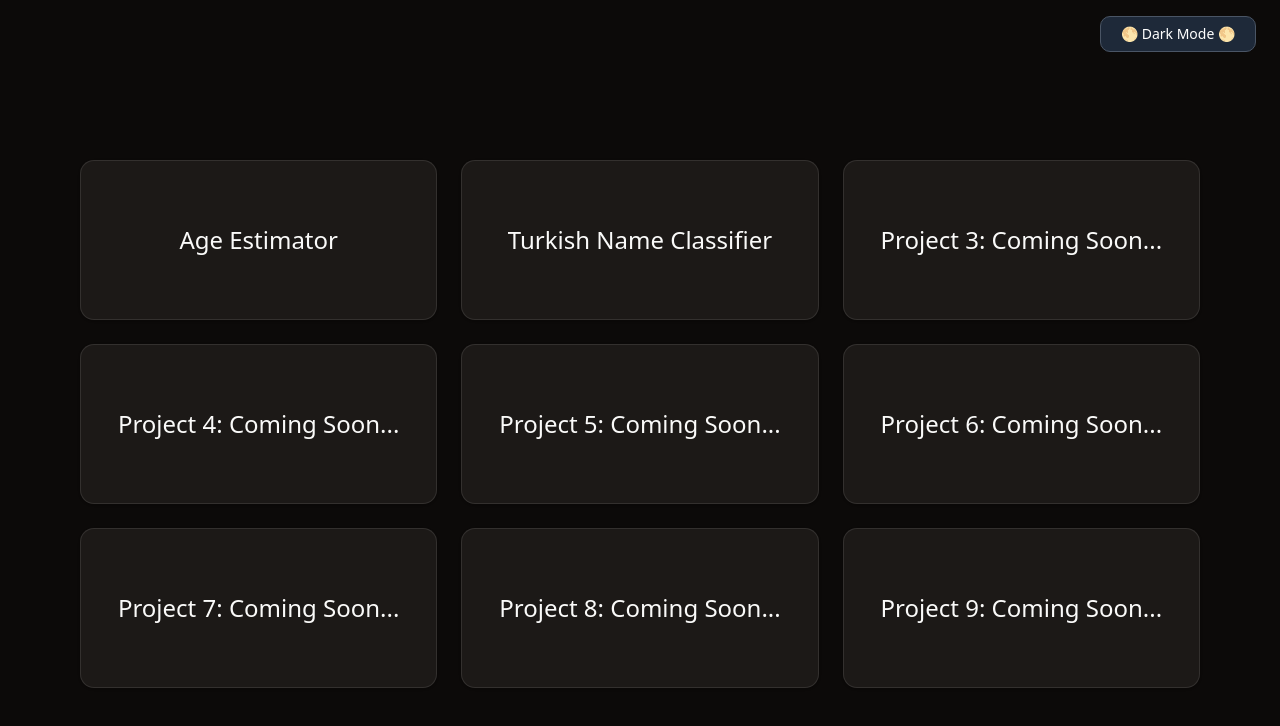
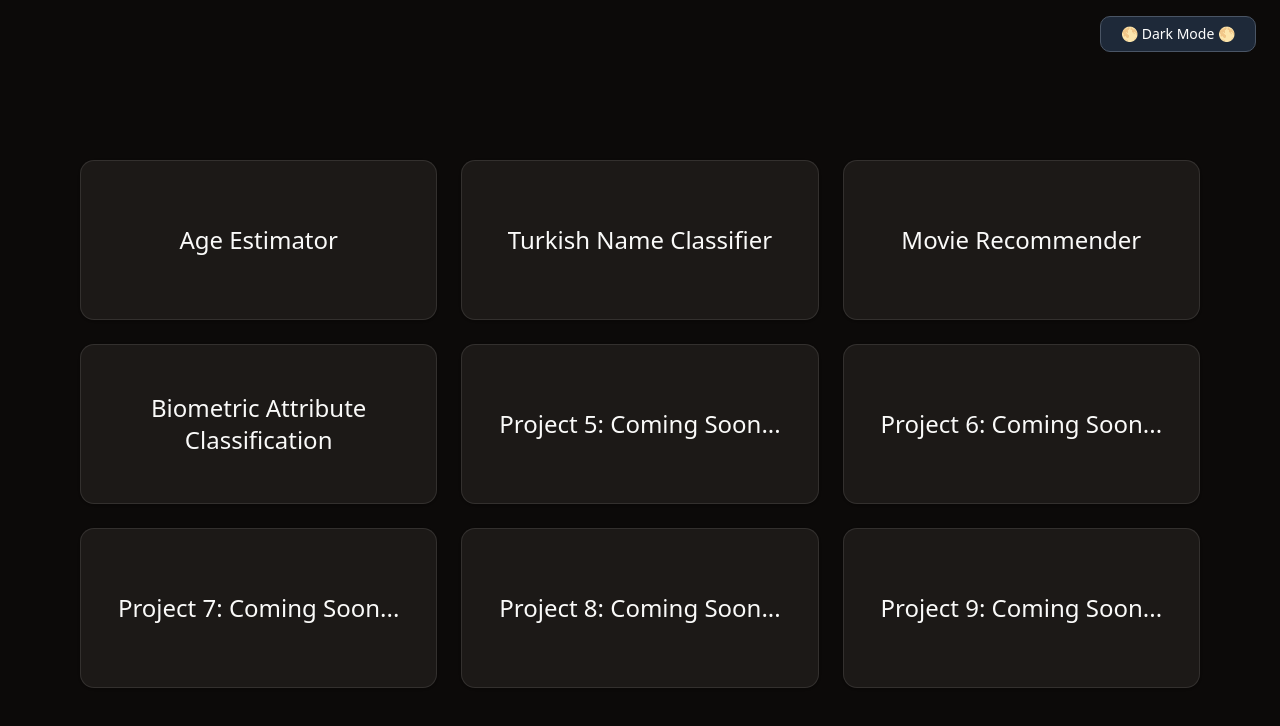
Before and after one commit to enesdemirelus/enes-ml-lab, a Next.js app: page /enes-ml-lab/main-page in a window 1280 px wide. Shown: the top 726 px of the page. Built offline with nearby package versions, Linux system fonts and the light colour scheme.

Commit message:
added two new projects

```diff
--- a/app/main-page/page.tsx
+++ b/app/main-page/page.tsx
@@ -12,8 +12,14 @@ const cardItems = [
     name: "Turkish Name Classifier",
     url: "https://www.youtube.com/watch?v=U1I49a3URWw",
   },
-  { name: "Project 3: Coming Soon...", url: null },
-  { name: "Project 4: Coming Soon...", url: null },
+  {
+    name: "Movie Recommender",
+    url: "https://www.youtube.com/watch?v=gcFaCIdtQUY",
+  },
+  {
+    name: "Biometric Attribute Classification",
+    url: "https://www.youtube.com/watch?v=hJq4nrujeUc",
+  },
   { name: "Project 5: Coming Soon...", url: null },
   { name: "Project 6: Coming Soon...", url: null },
   { name: "Project 7: Coming Soon...", url: null },
```
